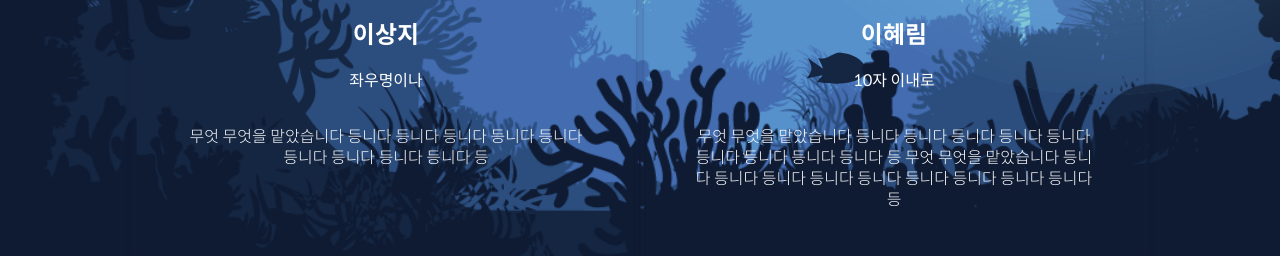
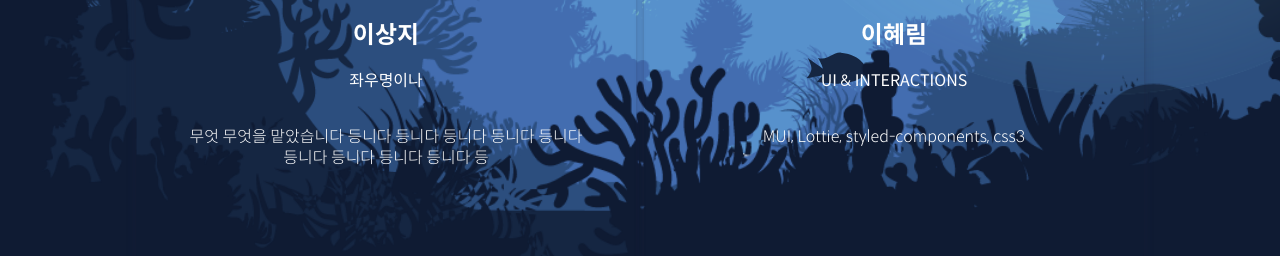
Before and after one commit to saanglee/SNP-ONE, a React (Create React App) app: page /about in a window 1280 px wide. Shown: the part 403-659 px from the top of the page. Built offline with nearby package versions, Linux system fonts and the light colour scheme.

Commit message:
add: card

```diff
--- a/src/components/layout/Card.tsx
+++ b/src/components/layout/Card.tsx
@@ -58,7 +58,7 @@ const ProfileCard = styled.div`
     font-family: "Gfont_regular";
   }
   .info {
-    text-transform: uppercase;
+    /* text-transform: uppercase; */
     height: 5em;
     overflow-x: scroll;
     margin-bottom: 0.5em;
--- a/src/static/Infomations/ProfileCardInfo.ts
+++ b/src/static/Infomations/ProfileCardInfo.ts
@@ -29,9 +29,9 @@ export const ProfileCardInfo = [
   },
   {
     name: "이혜림",
-    called: "10자 이내로",
-    desc: "무엇 무엇을 맡았습니다 등니다 등니다 등니다 등니다 등니다 등니다 등니다 등니다 등니다 등 무엇 무엇을 맡았습니다 등니다 등니다 등니다 등니다 등니다 등니다 등니다 등니다 등니다 등",
+    called: "UI & Interactions",
+    desc: "MUI, Lottie, styled-components, css3",
     profilePicture:
-      "https://images.unsplash.com/photo-1612428978260-2b9c7df20150?ixlib=rb-1.2.1&ixid=MnwxMjA3fDB8MHxwaG90by1wYWdlfHx8fGVufDB8fHx8&auto=format&fit=crop&w=580&q=80",
+      "https://static.wixstatic.com/media/2cd43b_012bc245a911403b8219a7f68da95837~mv2.png/v1/fill/w_300,h_350,q_90/2cd43b_012bc245a911403b8219a7f68da95837~mv2.png",
   },
 ];
```
